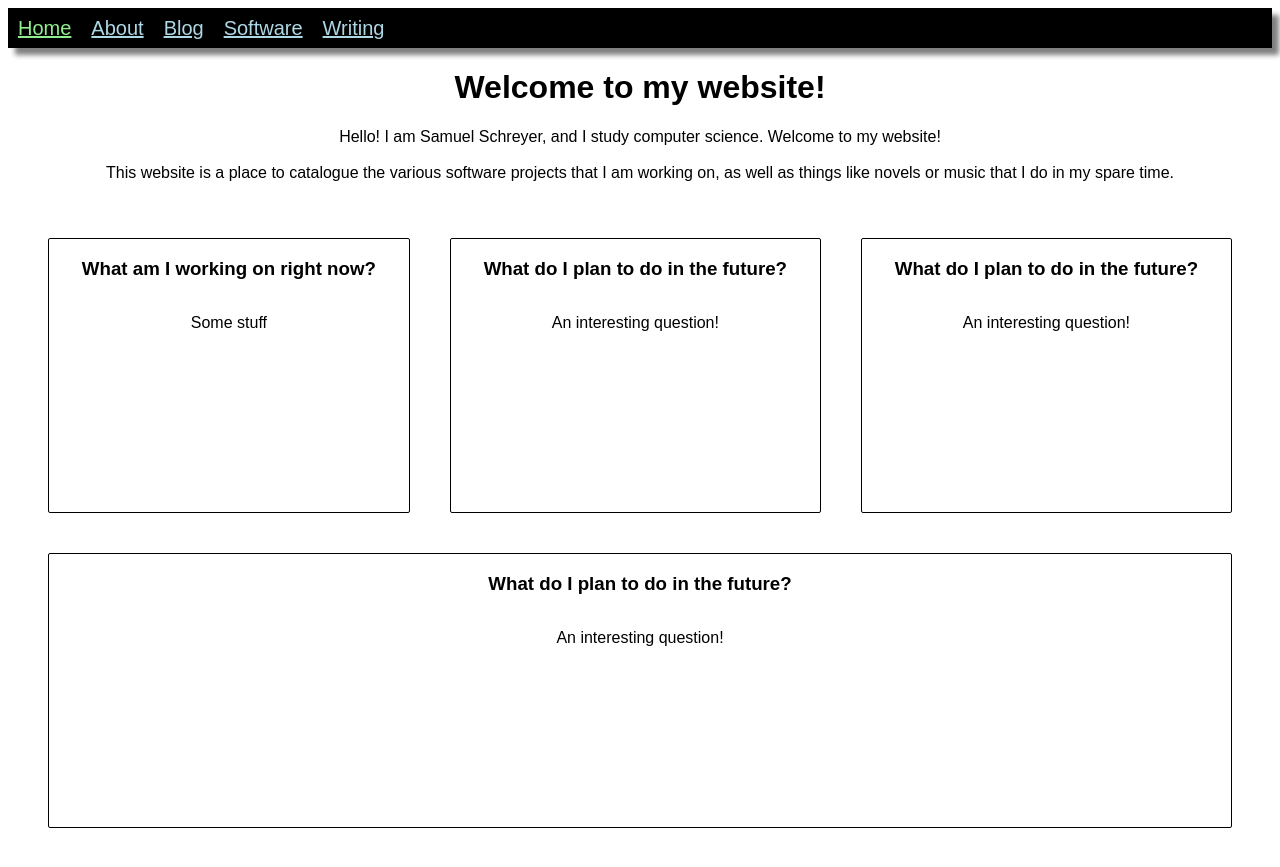
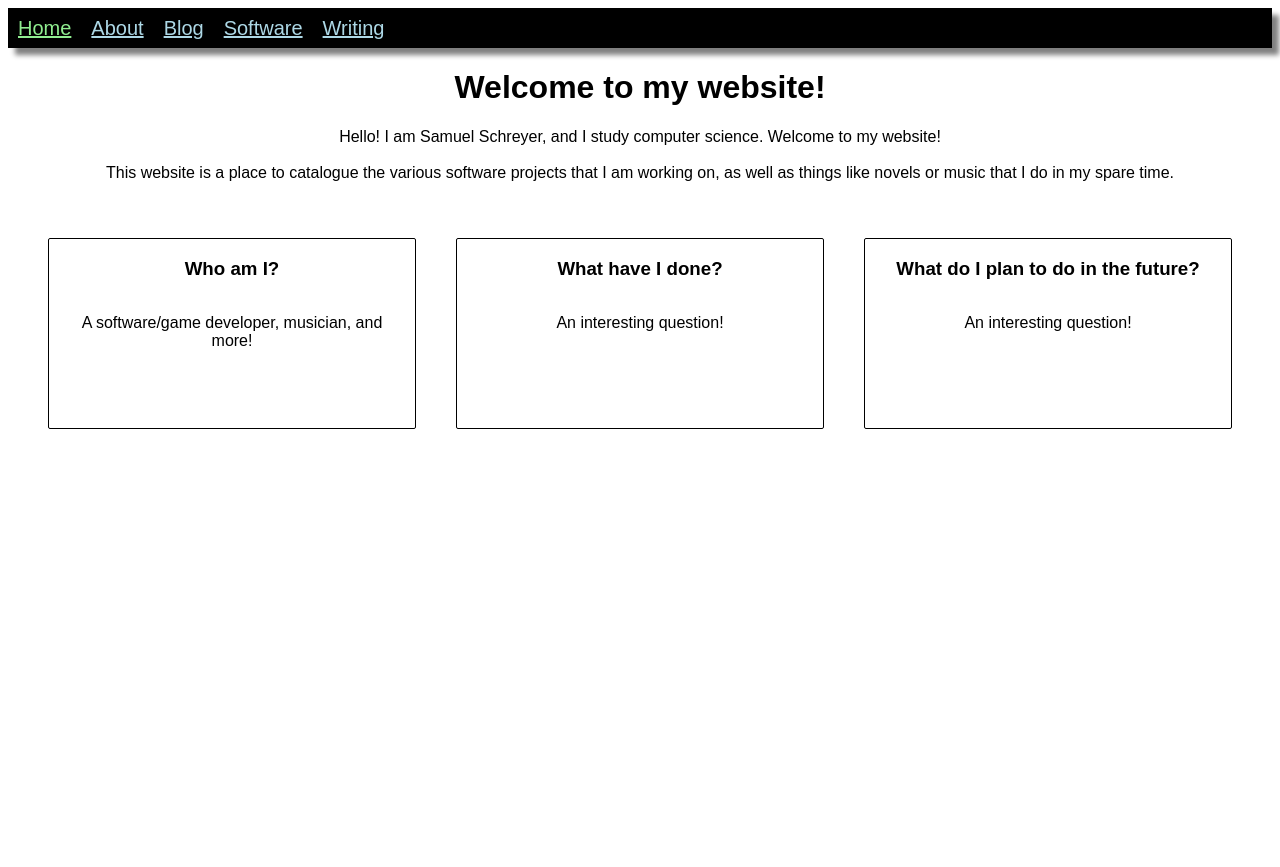
Before and after one commit to sschreyer/sschreyer.github.io, a Jekyll site: the page built from index.html, in a window 1280 px wide. Shown: the top 867 px of the page. Built offline with Jekyll 4.4.1, drawn with Linux system fonts in a browser that asks for light colours.

Commit message:
Modify front page buttons

```diff
--- a/_sass/main.scss
+++ b/_sass/main.scss
@@ -56,13 +56,14 @@ nav a {
     justify-content: centre;
     align-items: centre;
 
-    flex: auto;
+    flex: 1;
     border: 1px black solid;
     border-radius: 2px;
+    padding: 0px 15px;
     margin: 20px;
-    height: auto;
+    height: 30%;
 }
 
 .homepage_block:hover {
-    background-color: #eeeeee;
+    background-color: #dddddd;
 }
--- a/index.html
+++ b/index.html
@@ -18,27 +18,17 @@ title: Home
 
     <div class="homepage_block">
         <h3>
-            What am I working on right now?
+            Who am I?
         </h3>
 
         <p>
-            Some stuff
+            A software/game developer, musician, and more!
         </p>
     </div>
 
     <div class="homepage_block">
         <h3>
-            What do I plan to do in the future?
-        </h3>
-
-        <p>
-            An interesting question!
-        </p>
-    </div>
-
-    <div class="homepage_block">
-        <h3>
-            What do I plan to do in the future?
+            What have I done?
         </h3>
 
         <p>
```
